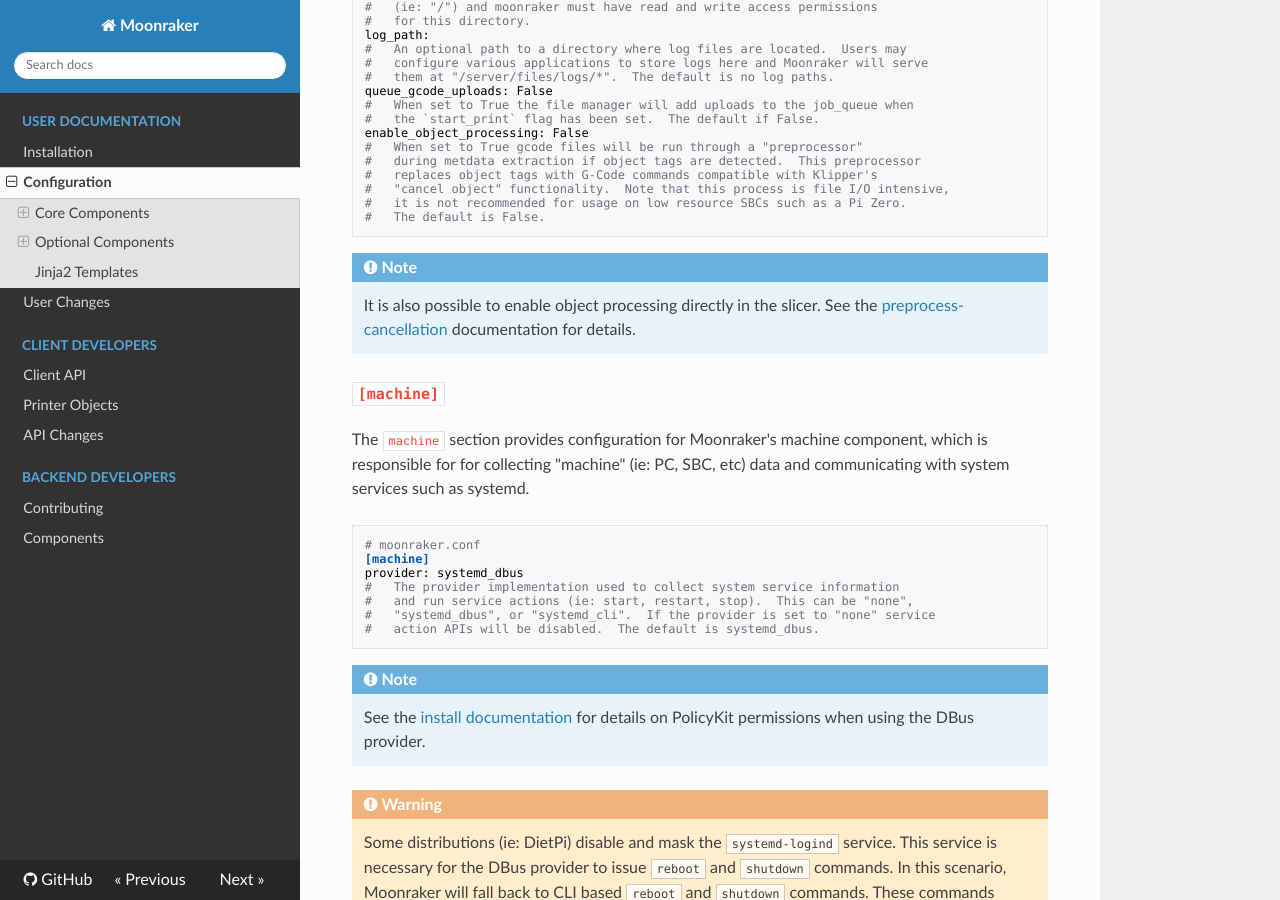
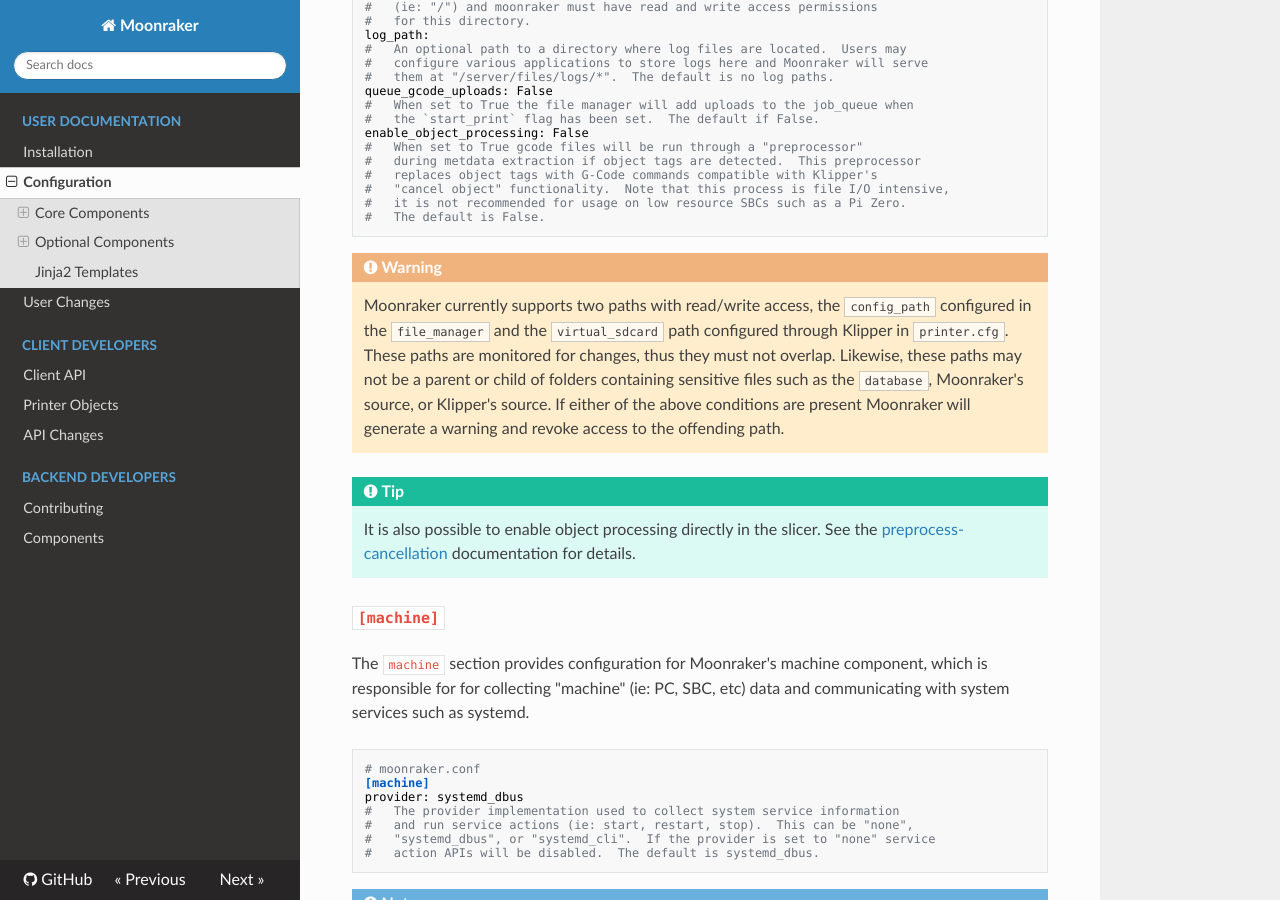
Before and after one commit to Marirossibn/moonraker, an MkDocs documentation site: the page built from docs/configuration.md, in a window 1280 px wide and 900 px high, scrolled down 1078 px. Built offline with MkDocs 1.6.1, drawn with Linux system fonts in a browser that asks for light colours; nearby versions of some CDN libraries.

Commit message:
docs:  warn users about overlapping folders
Signed-off-by:  Eric Callahan <arksine.code@gmail.com>

````diff
--- a/docs/configuration.md
+++ b/docs/configuration.md
@@ -75,7 +75,17 @@
 #   The default is False.
 ```
 
-!!! Note
+!!! Warning
+    Moonraker currently supports two paths with read/write access, the
+    `config_path` configured in the `file_manager` and the `virtual_sdcard` path
+    configured through Klipper in `printer.cfg`. These paths are monitored for
+    changes, thus they must not overlap. Likewise, these paths may not be a
+    parent or child of folders containing sensitive files such as the `database`,
+    Moonraker's source, or Klipper's source.  If either of the above conditions
+    are present Moonraker will generate a warning and revoke access to the
+    offending path.
+
+!!! Tip
     It is also possible to enable object processing directly in the slicer.
     See the [preprocess-cancellation](https://github.com/kageurufu/cancelobject-preprocessor)
     documentation for details.
````
